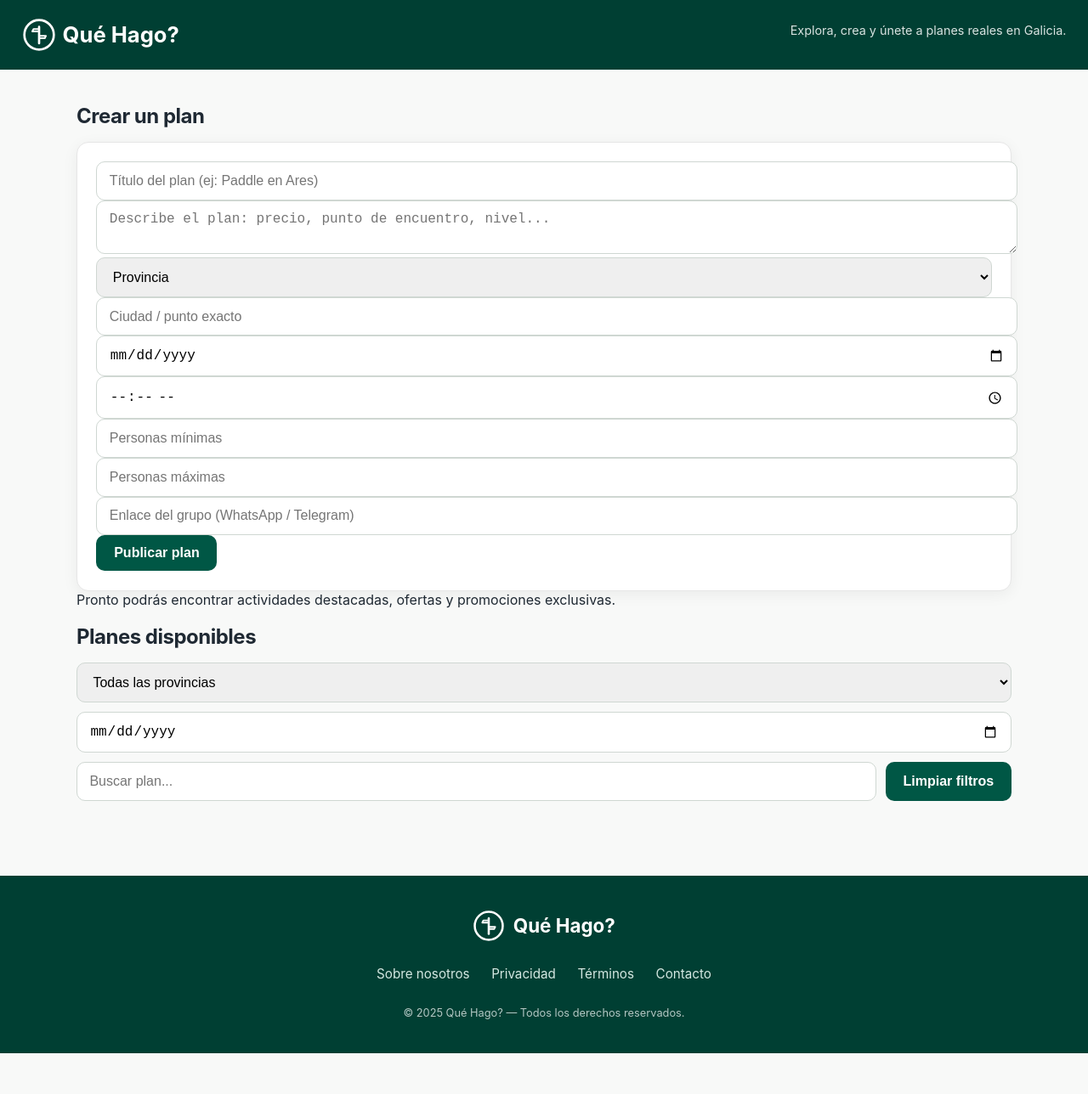
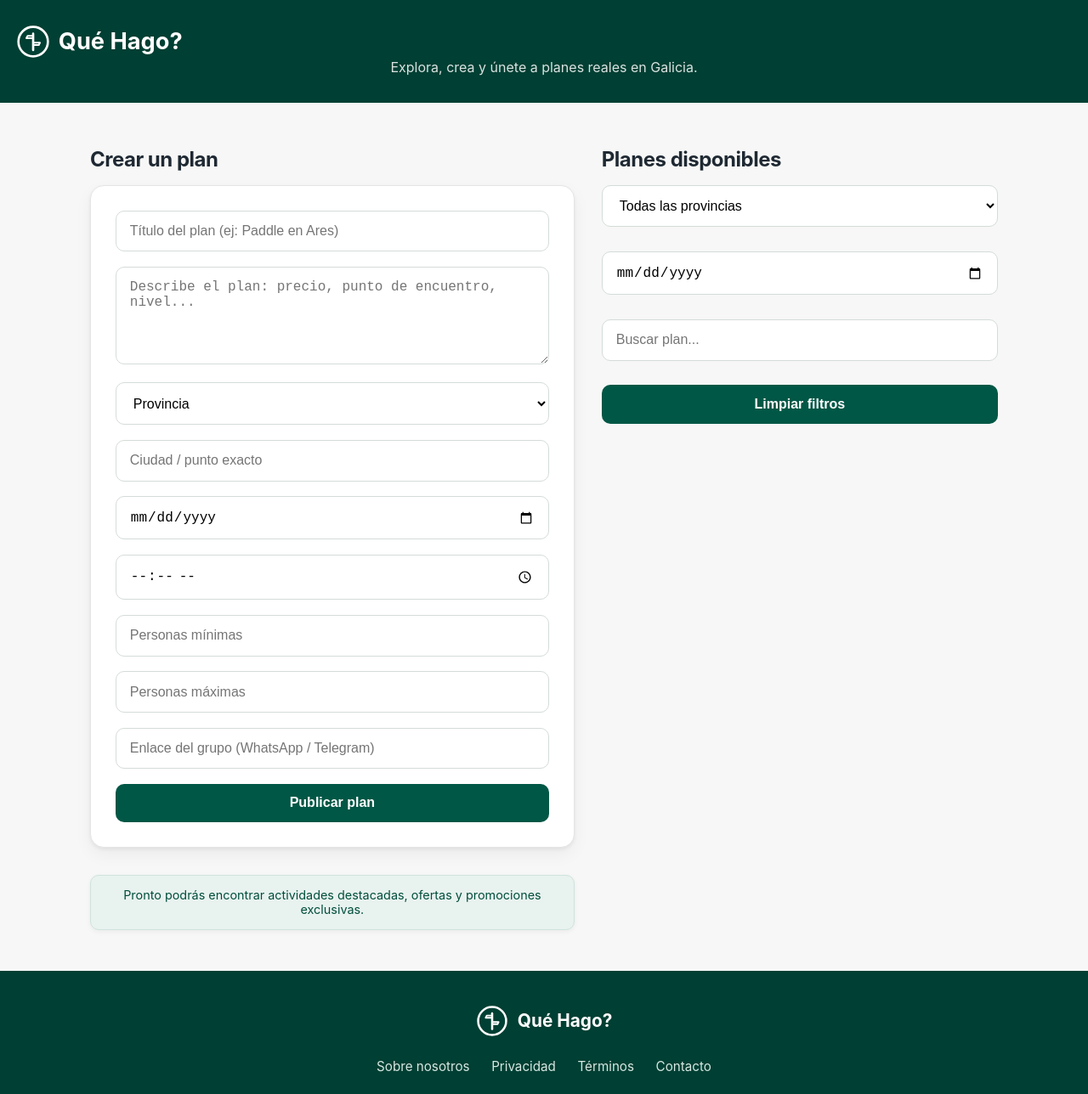
Before and after one commit to Aitorsampedro/que-hago-mvp, a plain HTML site: page index.html in a window 1280 px wide. Shown: the top 1288 px of the page at 85% size. Before the commit the page ends 1240 px from the top, so only its background shows below. Drawn offline with Linux system fonts and the light colour scheme; no server answers.

Commit message:
Add files via upload

```diff
--- a/styles.css
+++ b/styles.css
@@ -1,10 +1,19 @@
 /* =========================================
-   TIPOGRAFÍA Y BASE
+   FIX GLOBAL — OBLIGATORIO PARA EVITAR DESBORDES
+========================================= */
+*,
+*::before,
+*::after {
+  box-sizing: border-box;
+}
+
+/* =========================================
+   BASE & TIPOGRAFÍA
 ========================================= */
 
 body {
   font-family: "Inter", system-ui, sans-serif;
-  background: #f8f9f8;
+  background: #f6f7f6;
   margin: 0;
   color: #1f2933;
 }
@@ -14,10 +23,9 @@ h1, h2, h3 {
   letter-spacing: -0.5px;
 }
 
-/* Contenedor general */
 .container {
   max-width: 1100px;
-  margin: 2.5rem auto;
+  margin: 2rem auto;
   padding: 0 1rem;
 }
 
@@ -27,75 +35,97 @@ h1, h2, h3 {
 ========================================= */
 
 header {
-  background: #003F33; /* verde corporativo oscuro */
+  background: #003F33;
   color: white;
-  padding: 1.3rem 1.6rem;
+  padding: 1.8rem 1.2rem 2rem;
+  text-align: center;
+}
+
+.header-top {
   display: flex;
-  align-items: center;
-  justify-content: space-between;
+  justify-content: center;
+  margin-bottom: .5rem;
 }
 
 header .logo {
   display: flex;
-  gap: .5rem;
+  gap: .6rem;
   align-items: center;
 }
 
 header .logo-text {
-  font-size: 1.6rem;
+  font-size: 1.7rem;
   font-weight: 700;
 }
 
-.sub {
-  margin-top: .2rem;
-  opacity: 0.85;
-  font-size: .9rem;
+header .sub {
+  font-size: 1rem;
+  opacity: .85;
+  margin: 0;
 }
 
 
 /* =========================================
-   CAJAS / TARJETAS / FORMULARIOS
+   FORMULARIOS
 ========================================= */
 
-.card, form {
+form {
   background: #ffffff;
-  border-radius: 14px;
-  padding: 1.4rem;
-  box-shadow: 0 4px 18px rgba(0,0,0,0.06);
-  border: 1px solid #e6e6e6;
+  border-radius: 16px;
+  padding: 1.8rem;
+  margin-bottom: 2rem;
+  border: 1px solid #e5e5e5;
+
+  /* SOMBRA PREMIUM */
+  box-shadow:
+     0 2px 4px rgba(0,0,0,0.06),
+     0 8px 20px rgba(0,0,0,0.05);
 }
 
-/* Inputs modernos */
-input, textarea, select {
+input,
+textarea,
+select {
   width: 100%;
-  padding: .8rem .9rem;
+  padding: .9rem 1rem;
   border-radius: 10px;
+  border: 1px solid #d4dcd8;
+  margin-bottom: 1.1rem;
   font-size: 1rem;
-  border: 1px solid #cfd7d2;
-  outline: none;
-  transition: border .15s ease, box-shadow .15s ease;
+  background: white;
+
+  /* FIX: evitar desbordamiento horizontal */
+  max-width: 100%;
 }
 
-input:focus, textarea:focus, select:focus {
-  border-color: #005745;
-  box-shadow: 0 0 0 2px rgba(0, 87, 69, 0.2);
+textarea {
+  min-height: 115px;
+  resize: vertical;
 }
 
-/* Botones premium */
+input:focus,
+textarea:focus,
+select:focus {
+  border-color: #005745;
+  box-shadow: 0 0 0 2px rgba(0, 90, 70, 0.2);
+  outline: none;
+}
+
+/* Botón */
 button {
   background: #005745;
   color: white;
-  padding: .75rem 1.3rem;
   border: none;
-  cursor: pointer;
+  padding: .85rem 1.2rem;
   border-radius: 10px;
   font-size: 1rem;
   font-weight: 600;
-  transition: background .2s, transform .1s;
+  cursor: pointer;
+  transition: .15s ease;
+  width: 100%;
 }
 
 button:hover {
-  background: #00765d;
+  background: #008063;
 }
 
 button:active {
@@ -104,37 +134,48 @@ button:active {
 
 
 /* =========================================
-   LISTA DE PLANES
+   AD SLOT
+========================================= */
+
+.ad-slot {
+  margin-top: 1.3rem;
+  background: #e8f2ef;
+  padding: .9rem 1rem;
+  border-radius: 10px;
+  border: 1px solid #cfe3dc;
+  font-size: .9rem;
+  color: #004e3b;
+  text-align: center;
+
+  /* sombra ligera */
+  box-shadow: 0 2px 6px rgba(0,0,0,0.05);
+}
+
+
+/* =========================================
+   LISTADO DE PLANES
 ========================================= */
 
 .plan-list {
   display: grid;
-  gap: 1.2rem;
-  margin-top: 1.5rem;
+  gap: 1.4rem;
 }
 
 .plan {
   background: #ffffff;
   border-radius: 14px;
-  padding: 1.2rem;
+  padding: 1.3rem;
   border: 1px solid #e4e4e4;
-  box-shadow: 0 3px 12px rgba(0,0,0,0.05);
+
+  box-shadow:
+     0 3px 6px rgba(0,0,0,0.04),
+     0 8px 18px rgba(0,0,0,0.05);
 }
 
-.plan h3 {
+.plan-title {
   margin-top: 0;
-  margin-bottom: .4rem;
-  font-size: 1.25rem;
-}
-
-.badge {
-  display: inline-block;
-  padding: .3rem .6rem;
-  font-size: .75rem;
-  background: #e8f2ef;
-  color: #005745;
-  border-radius: 6px;
-  margin-right: .4rem;
+  margin-bottom: .35rem;
+  font-size: 1.22rem;
 }
 
 .plan-description {
@@ -142,10 +183,26 @@ button:active {
   line-height: 1.45;
 }
 
-/* Botón “Unirme” dentro de la tarjeta */
-.plan a button {
-  width: 100%;
-  margin-top: .6rem;
+.badge {
+  display: inline-block;
+  padding: .32rem .6rem;
+  background: #e8f2ef;
+  color: #005745;
+  border-radius: 6px;
+  font-size: .72rem;
+  margin-right: .4rem;
+}
+
+.btn-join {
+  display: block;
+  background: #005745;
+  text-align: center;
+  color: white;
+  padding: .65rem 1rem;
+  border-radius: 8px;
+  margin-top: .8rem;
+  text-decoration: none;
+  font-weight: 600;
 }
 
 
@@ -157,7 +214,7 @@ button:active {
   display: flex;
   flex-wrap: wrap;
   gap: .7rem;
-  margin-bottom: 1.2rem;
+  margin-bottom: 1.4rem;
 }
 
 #filtro-busqueda {
@@ -166,48 +223,64 @@ button:active {
 
 
 /* =========================================
-   FOOTER PREMIUM
+   GRID 2 COLUMNAS
+========================================= */
+
+.grid-2 {
+  display: grid;
+  gap: 2rem;
+}
+
+@media (min-width: 780px) {
+  .grid-2 {
+    grid-template-columns: 1.1fr .9fr;
+  }
+}
+
+
+/* =========================================
+   FOOTER
 ========================================= */
 
 .footer {
   background: #003F33;
+  color: white;
   padding: 2.5rem 1rem;
-  margin-top: 4rem;
-  color: #ffffff;
+  margin-top: 3rem;
 }
 
 .footer-container {
   max-width: 1100px;
   margin: auto;
+  text-align: center;
   display: flex;
   flex-direction: column;
-  align-items: center;
-  gap: 1.8rem;
-  text-align: center;
+  gap: 1.6rem;
 }
 
 .footer-brand {
   display: flex;
   align-items: center;
-  gap: .6rem;
-  font-size: 1.4rem;
+  justify-content: center;
+  gap: .7rem;
+  font-size: 1.3rem;
   font-weight: 700;
 }
 
 .footer-links {
   display: flex;
   gap: 1.6rem;
+  justify-content: center;
   flex-wrap: wrap;
-  justify-content: center;
 }
 
 .footer-links a {
-  color: #d5e8e2;
+  color: #d6e8e2;
+  text-decoration: none;
   font-size: .95rem;
-  text-decoration: none;
 }
 
 .footer-copy {
-  font-size: .8rem;
-  opacity: .7;
+  opacity: .75;
+  font-size: .82rem;
 }
```
